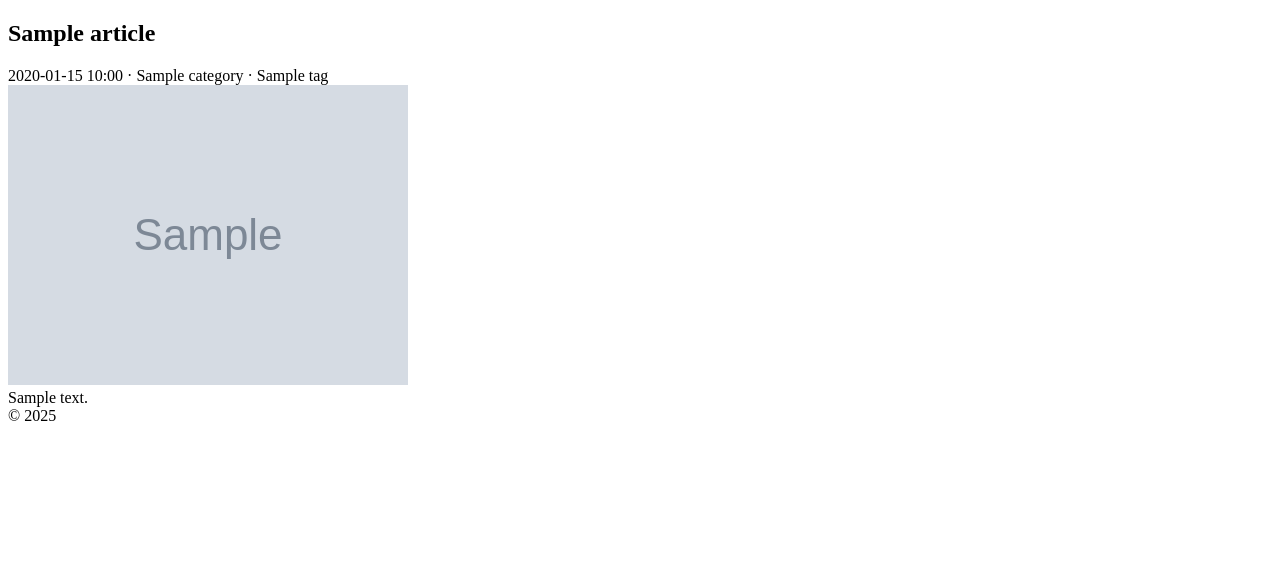
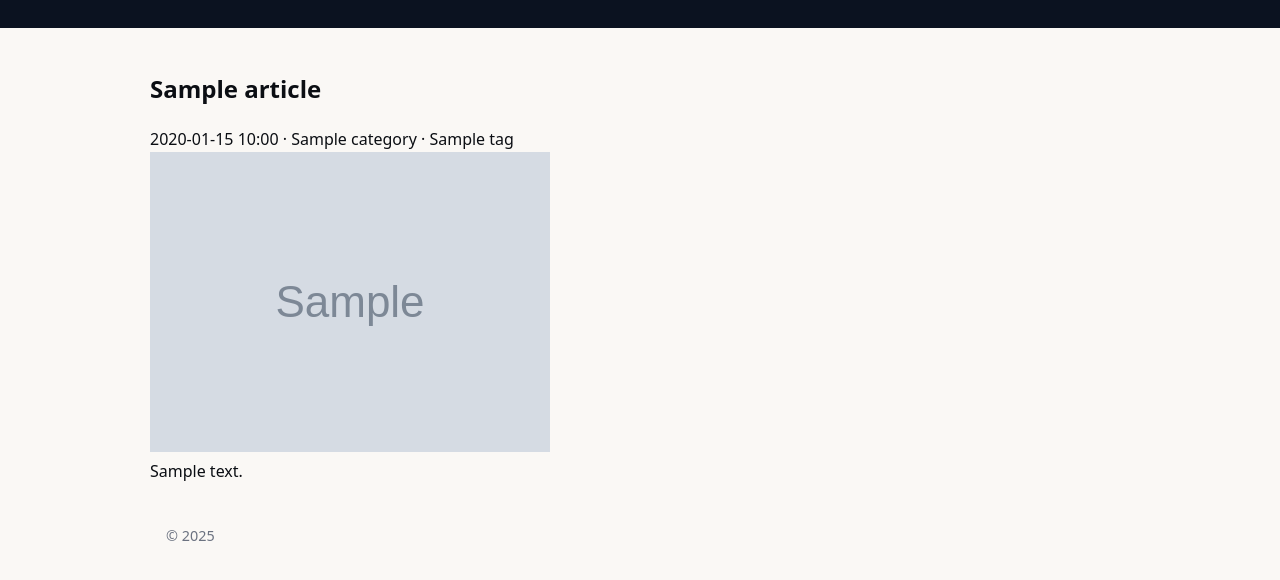
Before and after one commit to Bttlbmb/hiddengemgames, a Python web app: template themes/hgg/templates/article.html in a window 1280 px wide. Shown: the top 580 px of the page. Run offline with Jinja, Linux system fonts and the light colour scheme; the template is opened without the code that fills it: most values are stand-ins (such as "Sample title", 1, 10 or a date in 2020); grey boxes marked "Sample" are stand-in pictures.

Commit message:
Update hgg.css

```diff
--- a/themes/hgg/static/hgg.css
+++ b/themes/hgg/static/hgg.css
@@ -1,62 +1,101 @@
-/* Centered, premium single-column layout */
+:root{
+  --ink:#0b0e13;        /* primary text */
+  --muted:#6b7280;      /* subtle text */
+  --bg:#faf8f5;         /* page background */
+  --card:#ffffff;       /* card background */
+  --accent:#0ea5e9;     /* links / accents */
+}
+
+*{box-sizing:border-box}
+html,body{margin:0;padding:0}
+body{
+  background:var(--bg);
+  color:var(--ink);
+  font:16px/1.55 system-ui,-apple-system,Segoe UI,Roboto,Helvetica,Arial;
+}
+a{color:var(--accent);text-decoration:none}
+a:hover{text-decoration:underline}
+.wrap{max-width:980px;margin:0 auto;padding:0 16px}
+
+/* Header */
+.site-header{background:#0b1220;color:#eaf2ff}
+.header-inner{display:flex;align-items:center;gap:20px;padding:14px 0}
+.brand{font-weight:900;color:#eaf2ff;font-size:1.25rem}
+.nav{margin-left:auto;display:flex;gap:18px}
+.nav a{color:#cfe0ff;font-weight:600}
+.nav a:hover{color:#fff}
+
+/* Main */
+.main{padding:22px 0}
+
+/* ---------- Today’s Game (centered, premium single column) ---------- */
 .today{
-  max-width: 760px;          /* comfy reading width */
-  margin: 20px auto;         /* centers the article */
-  background: var(--card);
-  border-radius: 14px;
-  padding: 24px 22px;
-  box-shadow: 0 6px 20px rgba(0,0,0,.06);
+  max-width:760px;              /* comfy reading width */
+  margin:20px auto;             /* centers the card */
+  background:var(--card);
+  border-radius:14px;
+  padding:24px 22px;
+  box-shadow:0 6px 20px rgba(0,0,0,.06);
+  text-align:center;            /* center headings/meta for a premium feel */
 }
 
 .today-kicker{
-  text-align: center;
-  font-size: .9rem;
-  letter-spacing: .12em;
-  text-transform: uppercase;
-  color: #059669;
-  margin: 4px 0 8px;
+  font-size:.9rem;
+  letter-spacing:.12em;
+  text-transform:uppercase;
+  color:#059669;
+  margin:4px 0 8px;
 }
 
 .today-title{
-  text-align: center;
-  font-size: clamp(1.6rem, 3.2vw, 2.2rem);
-  margin: 6px 0 6px;
+  font-size:clamp(1.6rem,3.2vw,2.2rem);
+  margin:6px 0 6px;
 }
 
 .today-meta{
-  text-align: center;
-  color: var(--muted);
-  font-size: .95rem;
-  margin-bottom: 12px;
+  color:var(--muted);
+  font-size:.95rem;
+  margin-bottom:12px;
 }
 
-/* Body content: keep lines readable and center the steam image */
-.today-body{
-  margin-top: 6px;
-}
+/* Content inside the card */
+.today-body{ margin-top:6px; }
 
-/* paragraphs & lists: nicer measure */
+/* Keep body text readable (not full-width) and left-aligned */
 .today-body p,
 .today-body ul,
 .today-body ol{
-  max-width: 66ch;
-  margin-left: auto;
-  margin-right: auto;
+  text-align:left;
+  max-width:66ch;
+  margin-left:auto;
+  margin-right:auto;
 }
 
-/* center the first image (your Steam header) and make it look premium */
+/* Center the Steam image, no overlay, tasteful size cap */
 .today-body img{
-  display: block;
-  margin: 10px auto 14px auto;  /* center horizontally */
-  height: auto;
-  max-width: 100%;
-  width: auto;                  /* respect natural width if smaller */
-  border-radius: 12px;
-  box-shadow: 0 10px 28px rgba(0,0,0,.10);
+  display:block;
+  margin:10px auto 14px auto;   /* center horizontally */
+  height:auto;
+  width:auto;                    /* respect natural width */
+  max-width:560px;               /* cap so it doesn’t get too wide */
+  border-radius:12px;
+  box-shadow:0 10px 28px rgba(0,0,0,.10);
 }
 
-/* headings inside the body: align to left but centered container */
+/* Headings inside the body: align left but keep same measure */
 .today-body h3{
-  max-width: 66ch;
-  margin: 18px auto 8px auto;
+  max-width:66ch;
+  margin:18px auto 8px auto;
+  text-align:left;
 }
+
+/* Footer */
+.site-footer{padding:20px 0 30px}
+.small{font-size:.9rem}
+.muted{color:var(--muted)}
+
+/* ---------- Responsive tweaks ---------- */
+@media (max-width: 640px){
+  .today{ padding:18px 14px; }
+  .today-body img{ max-width:100%; }  /* let image fit small screens */
+}
```
